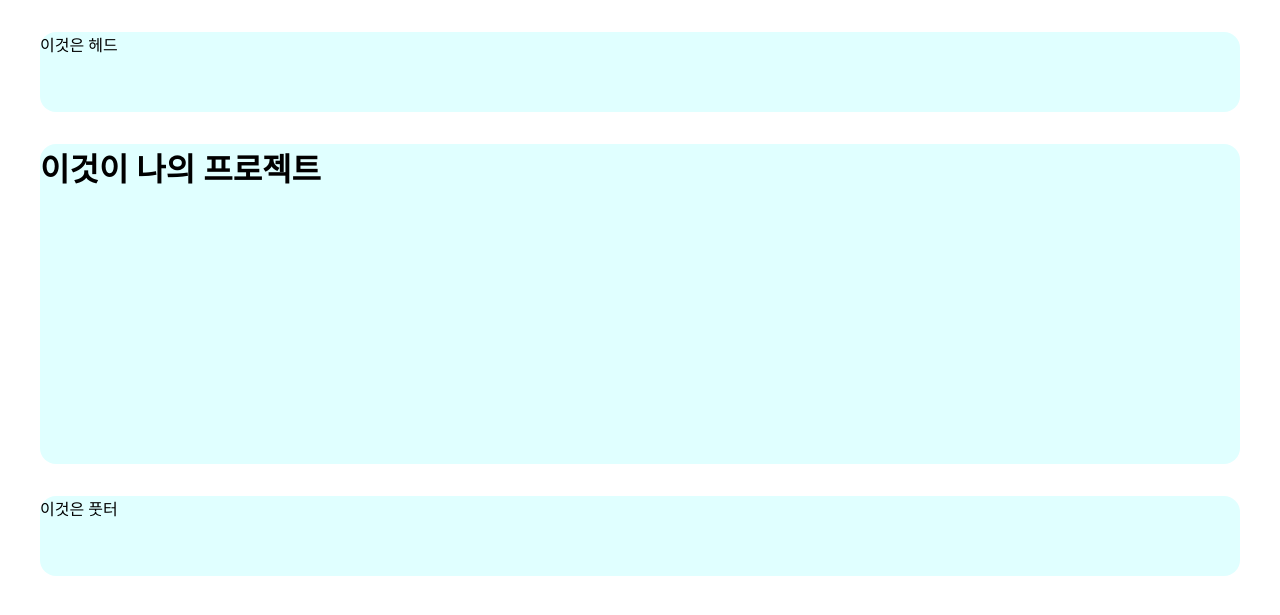
After one commit to lugia574/myproject, a Django app: template joinapp/templates/joinapp/my_project.html in a window 1280 px wide. The commit adds this page. Shown: the top 615 px of the page. Run offline with Django 3.2, Linux system fonts and the light colour scheme; the template is opened without the code that fills it, so the values that code supplies are empty; parts of the project's set-up code (start-up, migrations or seed data) failed here and were passed over.

Commit message:
바뀐버전이여라2

```diff
--- /dev/null
+++ b/joinapp/templates/joinapp/my_project.html
@@ -0,0 +1,9 @@
+{% extends 'base.html' %}
+
+{% block content %}
+
+    <div style="background-color: lightcyan; height: 20rem; margin: 2rem; border-radius: 1rem">
+        <h1>이것이 나의 프로젝트</h1>
+    </div>
+
+{% endblock %}
--- a/joinapp/views.py
+++ b/joinapp/views.py
@@ -4,4 +4,4 @@ from django.shortcuts import render
 # Create your views here.
 
 def my_project(request):
-    return render(request,'base.html')
+    return render(request,'joinapp/my_project.html')
--- a/templates/base.html
+++ b/templates/base.html
@@ -1,10 +1,18 @@
 <!DOCTYPE html>
 <html lang="en">
-<head>
-    <meta charset="UTF-8">
-    <title>타이틀은타이틀</title>
-</head>
+    {% include 'head.html' %}
 <body>
-    <h1>안녕안녕안녕</h1>
+
+    {% include 'header.html' %}
+
+
+    {% block content %}
+    {% endblock %}
+
+
+
+    {% include 'footer.html' %}
+
+
 </body>
 </html>
--- /dev/null
+++ b/templates/footer.html
@@ -0,0 +1,4 @@
+
+<div style="background-color: lightcyan; height: 5rem; margin: 2rem; border-radius: 1rem">
+    이것은 풋터
+</div>
--- /dev/null
+++ b/templates/head.html
@@ -0,0 +1,4 @@
+<head>
+    <meta charset="UTF-8">
+    <title>타이틀은타이틀</title>
+</head>
--- /dev/null
+++ b/templates/header.html
@@ -0,0 +1,3 @@
+<div style="background-color: lightcyan; height: 5rem; margin: 2rem; border-radius: 1rem">
+    이것은 헤드
+</div>
```
